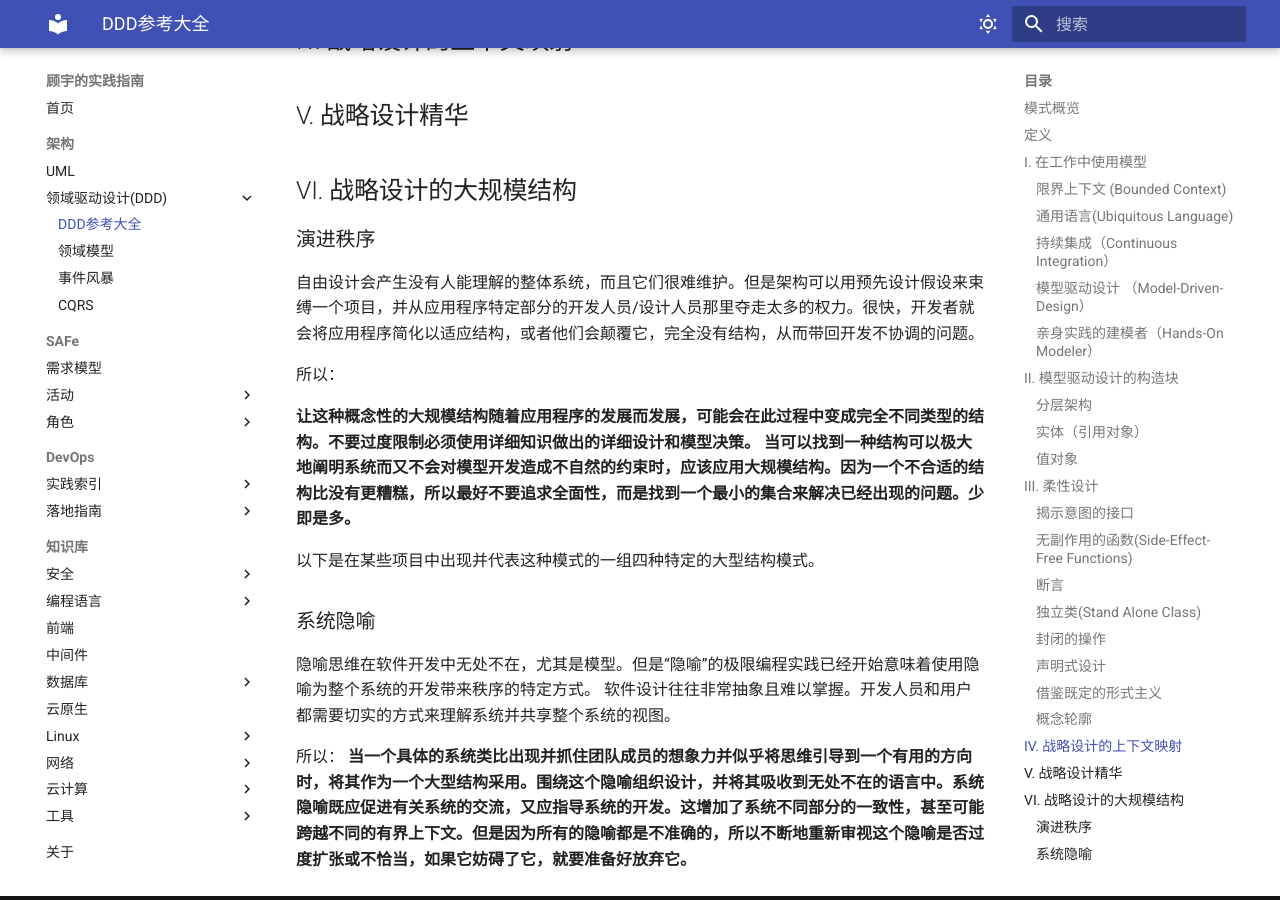
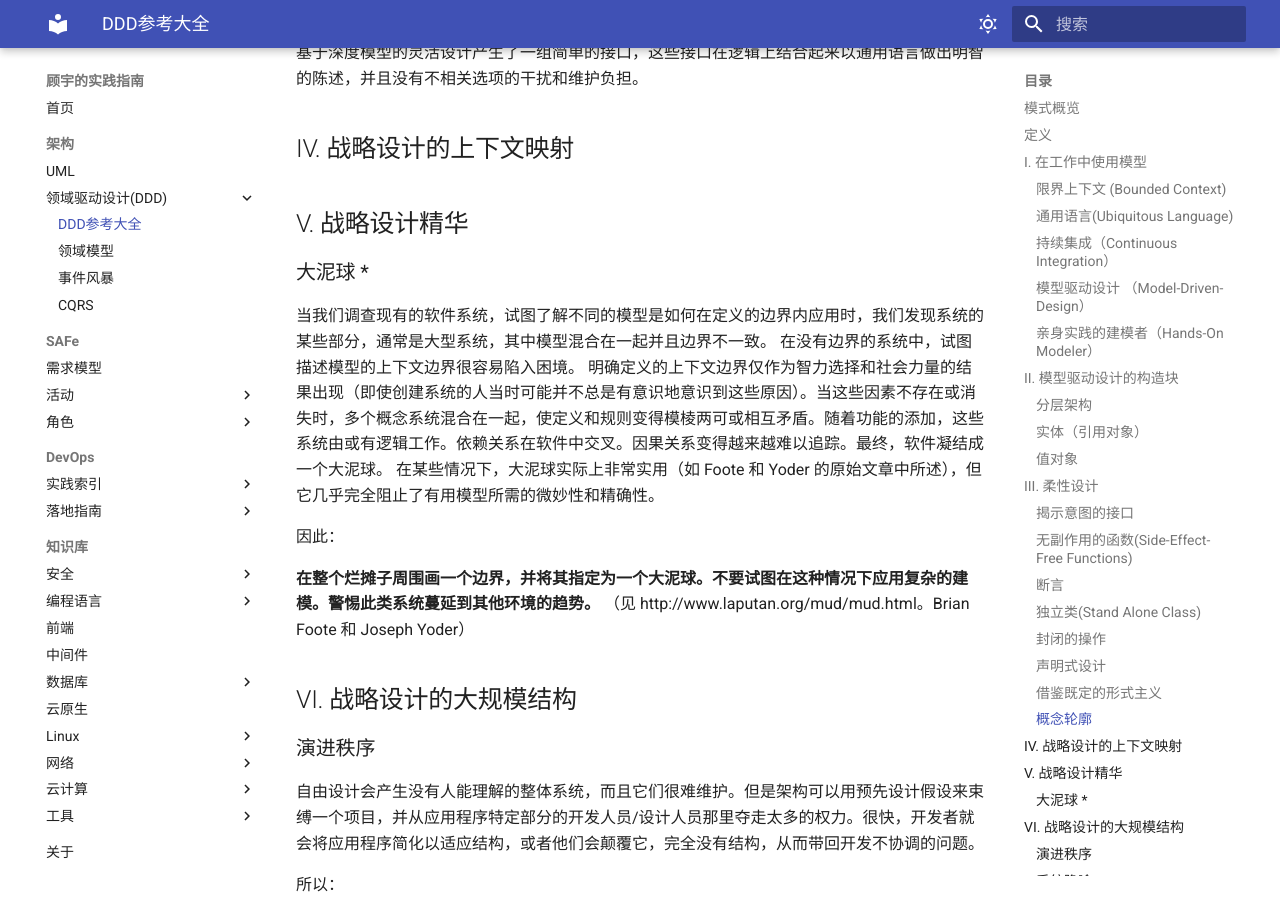
Before and after one commit to wizardbyron/guides, an MkDocs documentation site: the page built from docs/arch/ddd/reference.md, in a window 1280 px wide and 900 px high, scrolled down 3961 px. Built offline with MkDocs 1.6.1 and Material for MkDocs 9.7.7, drawn with Linux system fonts in a browser that asks for light colours; some of the changed text lies outside the part shown.

Commit message:
update DDD reference.md

```diff
--- a/docs/arch/ddd/reference.md
+++ b/docs/arch/ddd/reference.md
@@ -27,6 +27,8 @@
 ### 亲身实践的建模者（Hands-On Modeler）
 
 ## II. 模型驱动设计的构造块
+
+根据领域驱动设计，这些模式铸造了广泛持有的面向对象设计的最佳实践。它们指导决策以澄清模型并保持模型和实现相互一致，从而增强彼此的有效性。精心设计各个模型元素的细节为开发人员提供了一个稳定的平台，可以从中探索模型并使其与实现保持密切联系。
 
 ### 分层架构
 
@@ -97,6 +99,19 @@
 
 ## V. 战略设计精华
 
+
+
+### 大泥球 *
+
+当我们调查现有的软件系统，试图了解不同的模型是如何在定义的边界内应用时，我们发现系统的某些部分，通常是大型系统，其中模型混合在一起并且边界不一致。
+在没有边界的系统中，试图描述模型的上下文边界很容易陷入困境。
+明确定义的上下文边界仅作为智力选择和社会力量的结果出现（即使创建系统的人当时可能并不总是有意识地意识到这些原因）。当这些因素不存在或消失时，多个概念系统混合在一起，使定义和规则变得模棱两可或相互矛盾。随着功能的添加，这些系统由或有逻辑工作。依赖关系在软件中交叉。因果关系变得越来越难以追踪。最终，软件凝结成一个大泥球。
+在某些情况下，大泥球实际上非常实用（如 Foote 和 Yoder 的原始文章中所述），但它几乎完全阻止了有用模型所需的微妙性和精确性。
+
+因此：
+
+**在整个烂摊子周围画一个边界，并将其指定为一个大泥球。不要试图在这种情况下应用复杂的建模。警惕此类系统蔓延到其他环境的趋势。**
+（见 http://www.laputan.org/mud/mud.html。Brian Foote 和 Joseph Yoder）
 ## VI. 战略设计的大规模结构
 
 ### 演进秩序
```
